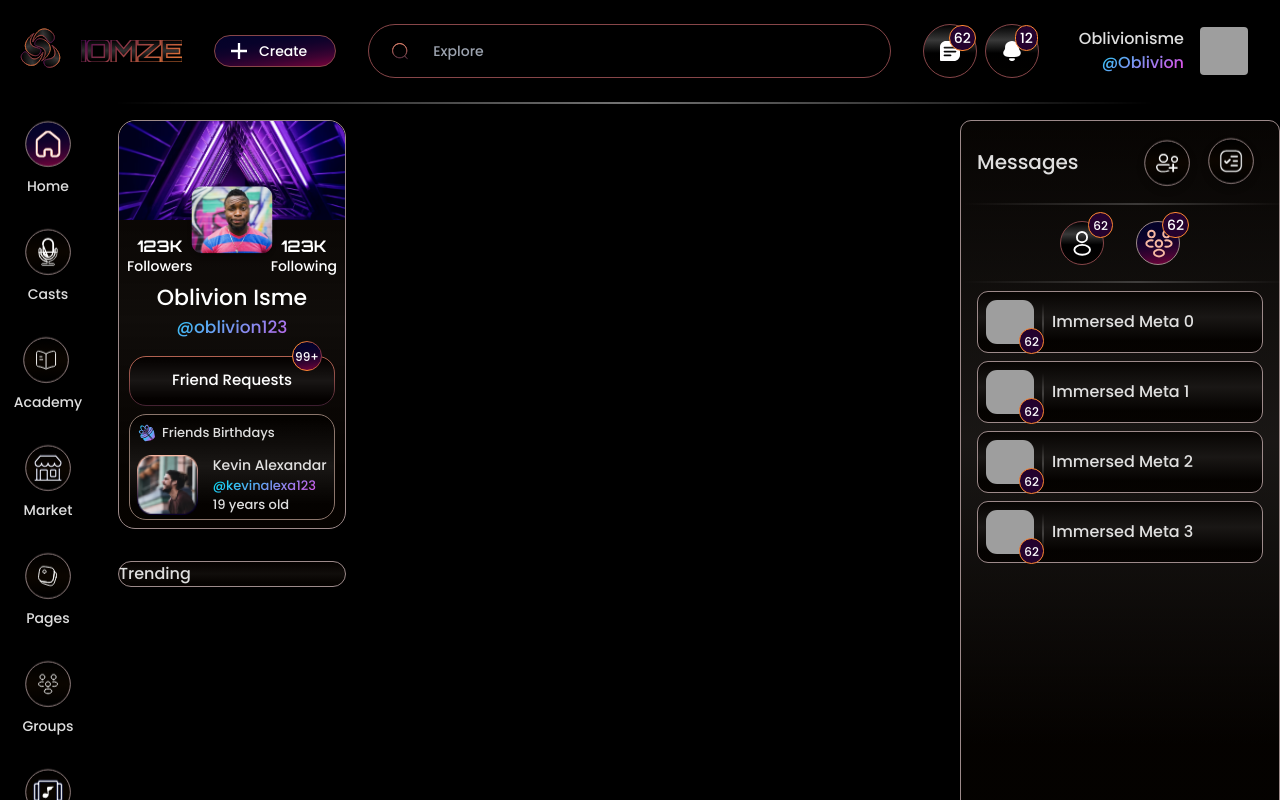
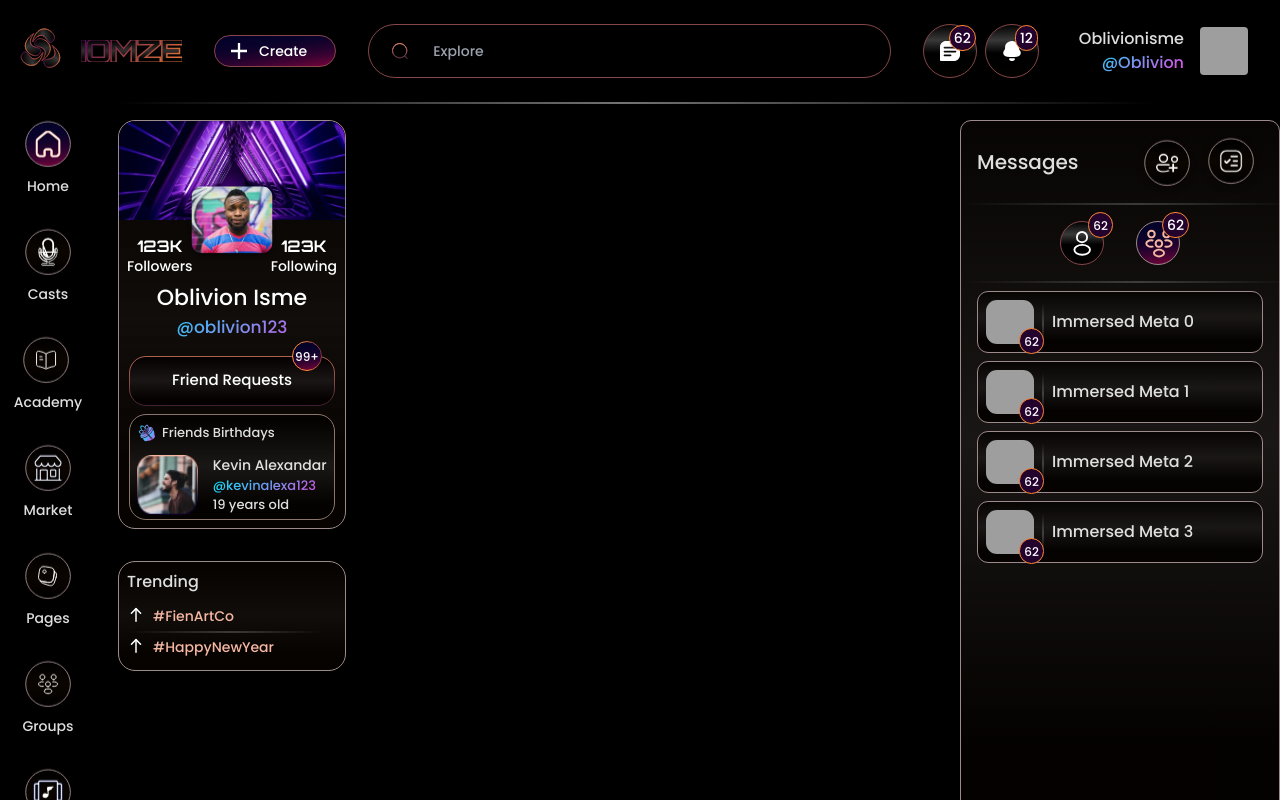
Before and after one commit to zeeunico/social-media, a React (Vite) app: page / in a window 1280 px wide. Built offline with nearby package versions, Linux system fonts and the light colour scheme; grey boxes are pictures that could not be loaded.

Commit message:
trending added

```diff
--- a/src/components/sidebar/home-left-sidebar.jsx
+++ b/src/components/sidebar/home-left-sidebar.jsx
@@ -162,9 +162,36 @@ const HomeLeftSideBar = () => {
 
             </div>
 
-            <div className="profile-info card bg-base-100 shadow-xl card-bg-lblue mx-8 my-4 flex flex-col">
+            <div className="profile-info card bg-base-100 shadow-xl card-bg-lblue mx-8 my-4 flex flex-col p-2">
 
-                <p>Trending</p>
+                <p className="font-poppins tt mb-2">Trending</p>
+
+                <div className="flex flex-wrap my-1">
+                    <svg className="mr-2" xmlns="http://www.w3.org/2000/svg" width="18" height="18" viewBox="0 0 18 18" fill="none">
+                        <path d="M13.5523 7.1775L8.99977 2.625L4.44727 7.1775" stroke="white" stroke-width="1.5" stroke-miterlimit="10" stroke-linecap="round" stroke-linejoin="round" />
+                        <path d="M9 15.3749V2.75244" stroke="white" stroke-width="1.5" stroke-miterlimit="10" stroke-linecap="round" stroke-linejoin="round" />
+                    </svg>
+                    <span className="hashtag">#FienArtCo</span>
+                </div>
+                <div>
+                    <svg xmlns="http://www.w3.org/2000/svg" width="196" height="2" viewBox="0 0 196 2" fill="none">
+                        <path d="M1 1L195 1" stroke="url(#paint0_linear_1_447)" stroke-width="0.4" stroke-linecap="round" />
+                        <defs>
+                            <linearGradient id="paint0_linear_1_447" x1="1" y1="0.5" x2="195" y2="0.5" gradientUnits="userSpaceOnUse">
+                                <stop offset="0.00520833" stop-color="white" stop-opacity="0" />
+                                <stop offset="0.536458" stop-color="white" />
+                                <stop offset="1" stop-color="white" stop-opacity="0" />
+                            </linearGradient>
+                        </defs>
+                    </svg>
+                </div>
+                <div className="flex flex-wrap my-1">
+                    <svg className="mr-2" xmlns="http://www.w3.org/2000/svg" width="18" height="18" viewBox="0 0 18 18" fill="none">
+                        <path d="M13.5523 7.1775L8.99977 2.625L4.44727 7.1775" stroke="white" stroke-width="1.5" stroke-miterlimit="10" stroke-linecap="round" stroke-linejoin="round" />
+                        <path d="M9 15.3749V2.75244" stroke="white" stroke-width="1.5" stroke-miterlimit="10" stroke-linecap="round" stroke-linejoin="round" />
+                    </svg>
+                    <span className="hashtag">#HappyNewYear</span>
+                </div>
 
             </div>
         </div>
--- a/src/components/sidebar/homeleftsidebar.css
+++ b/src/components/sidebar/homeleftsidebar.css
@@ -141,3 +141,14 @@
         -webkit-background-clip: text;
         -webkit-text-fill-color: transparent;
 }
+
+.hashtag {
+    color: #F7B8A3;
+    font-weight: 400;
+    font-size: 0.875rem;
+}
+
+.tt {
+    font-weight: 500;
+    font-size: 1rem;
+}
```
